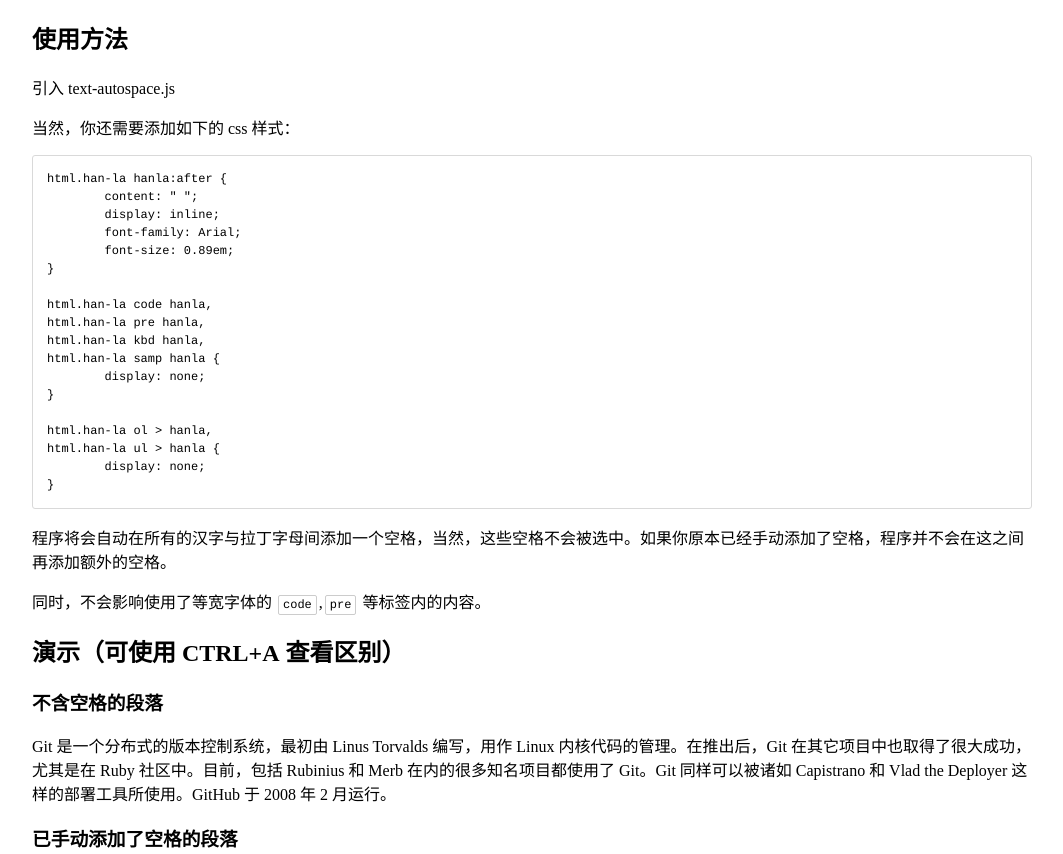
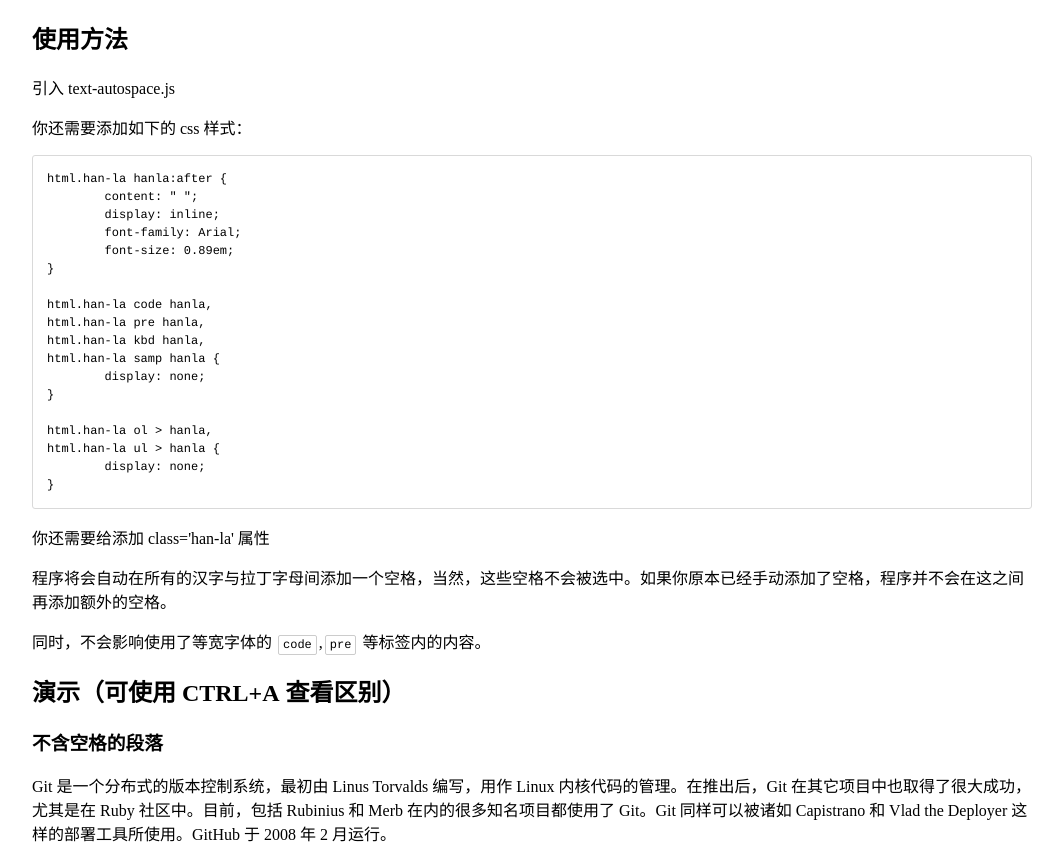
Before and after one commit to mastermay/text-autospace.js, a plain HTML site: page index.html in a window 1280 px wide. Shown: the top 854 px of the page, without its empty margins (108-1171 px from the left). Drawn offline with nearby package versions, Linux system fonts and the light colour scheme.

Commit message:
Update index.html

```diff
--- a/index.html
+++ b/index.html
@@ -86,7 +86,7 @@ html.han-la ol > hanla,
 	<div id="wrap">
 		<h2>使用方法</h2>
 		<p>引入text-autospace.js</p>
-		<p>当然，你还需要添加如下的css样式：</p>
+		<p>你还需要添加如下的css样式：</p>
 		<pre>
 html.han-la hanla:after {
 	content: " ";
@@ -106,6 +106,7 @@ html.han-la ol > hanla,
 html.han-la ul > hanla {
 	display: none;
 }</pre>
+		<p>你还需要给<html>添加 class='han-la' 属性
 		<p>程序将会自动在所有的汉字与拉丁字母间添加一个空格，当然，这些空格不会被选中。如果你原本已经手动添加了空格，程序并不会在这之间再添加额外的空格。</p>
 		<p>同时，不会影响使用了等宽字体的<code>code</code>,<code>pre</code>等标签内的内容。</p>
 		<p></p>
```
